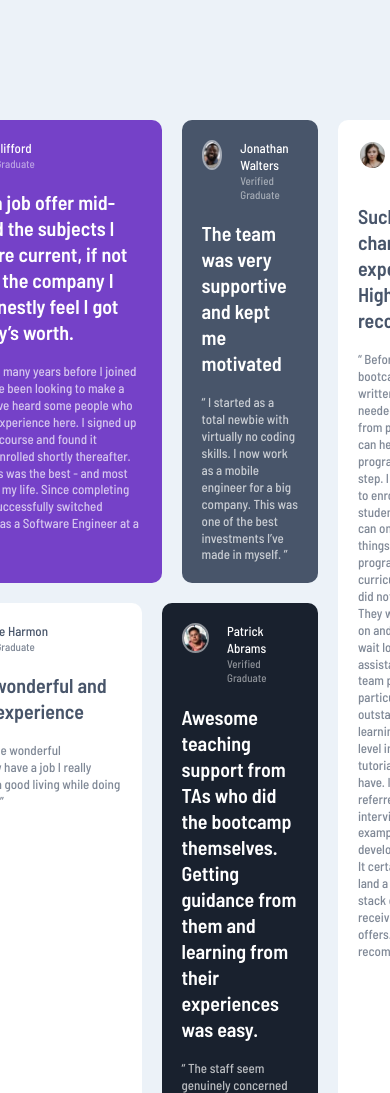
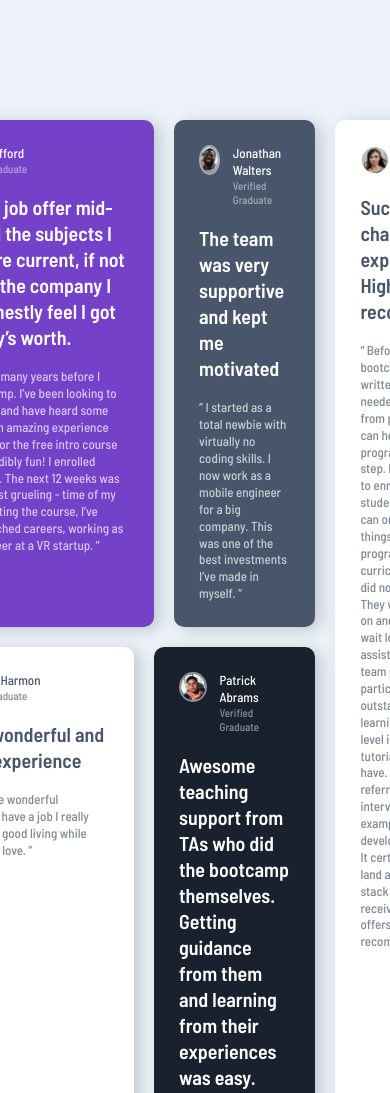
Before and after one commit to Zurisaday01/challenge-testimonials-grid-section, a website: page index.html in a window 390 px wide. Shown: the top 1093 px of the page. Drawn offline with Linux system fonts and the light colour scheme.

Commit message:
Estructura del responsive en comentarios, y reparación de algunos errores

```diff
--- a/app/scss/abstracts/_include-media.scss
+++ b/app/scss/abstracts/_include-media.scss
@@ -1,5 +1,10 @@
 @charset "UTF-8";
 
+
+//1100
+
+// "first first second fourth"
+// "fifth fifth third third"
 
 $breakpoints: (
   'small'  : ( max-width: 37.5em ), //375px
--- a/app/scss/base/_base.scss
+++ b/app/scss/base/_base.scss
@@ -22,7 +22,7 @@ body{
 }
 
 .container{
-    padding: 12rem;
+    padding: 12rem 1.8rem 12rem 1.8rem;
 }
 
 ::selection{
--- a/app/scss/components/_card.scss
+++ b/app/scss/components/_card.scss
@@ -1,9 +1,10 @@
 .card{
     border-radius: 1rem;
-    padding: 2rem;
+    padding: 2.5rem;
     display: grid;
     grid-template-rows: repeat(3, min-content);
     row-gap: 1.8rem;
+    box-shadow: 6px 3px 1.5rem 0px rgba(color(primary, b), 0.2);
 
     &--first{
         background-color: color(primary, a);
--- a/app/scss/components/_person.scss
+++ b/app/scss/components/_person.scss
@@ -4,7 +4,7 @@
     // Ponerle margen derecho a la photo
     & > * {
         &:not(:last-child){
-            margin-right: 1.8rem;
+            margin-right: 1.3rem;
         }
     }
     //
--- a/app/scss/layout/_main.scss
+++ b/app/scss/layout/_main.scss
@@ -4,8 +4,7 @@
 
     //grid
     display: grid;
-    grid-template-columns: repeat(auto-fill, 25rem);
-    grid-template-rows: repeat(2, 1fr);
+    grid-template-columns: repeat(auto-fit, 25rem);
     gap: 2rem;
     grid-template-areas: "first first second third"
                          "fourth fifth fifth third";
```
Also changed, not shown: css/style.css, dist/css/style.css.
